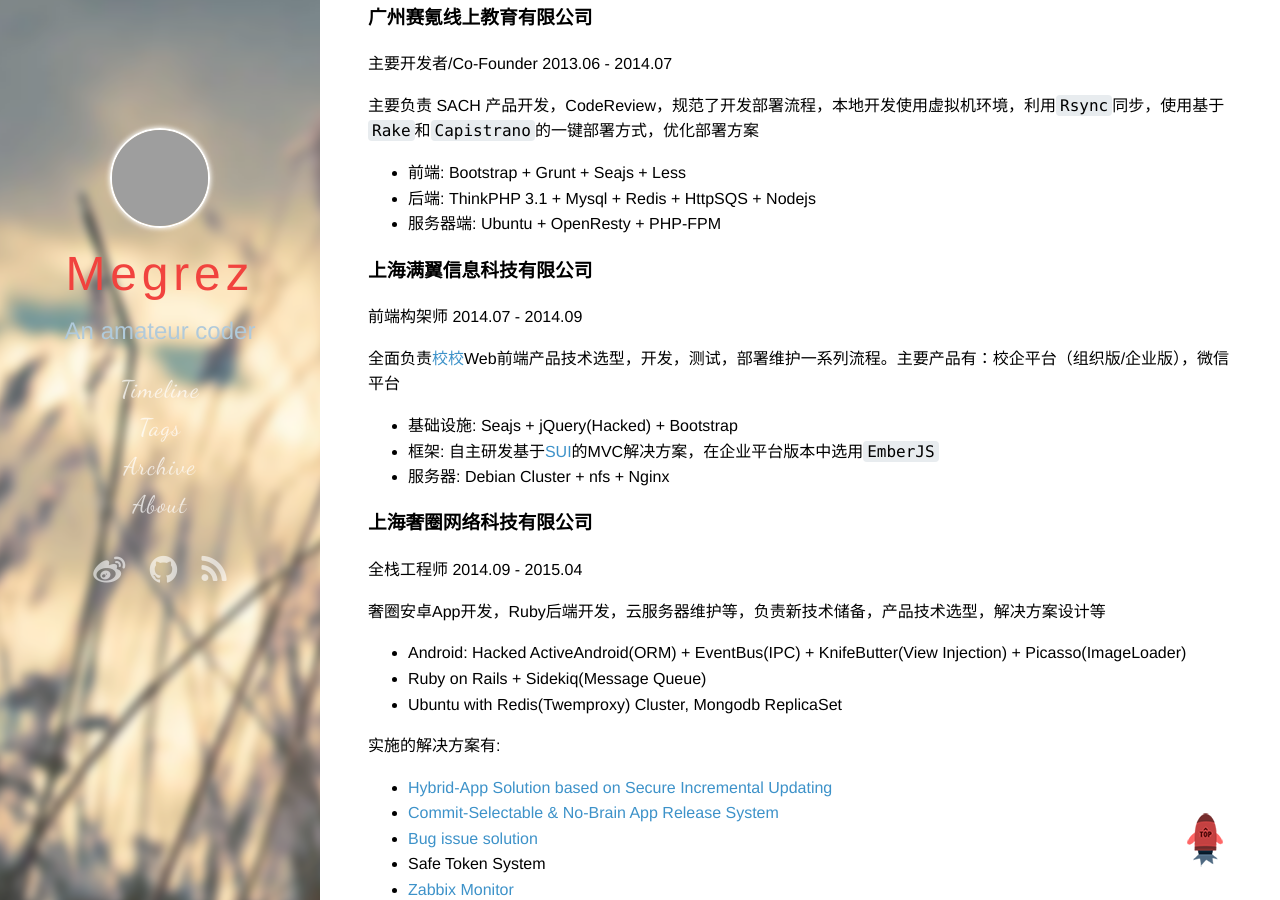
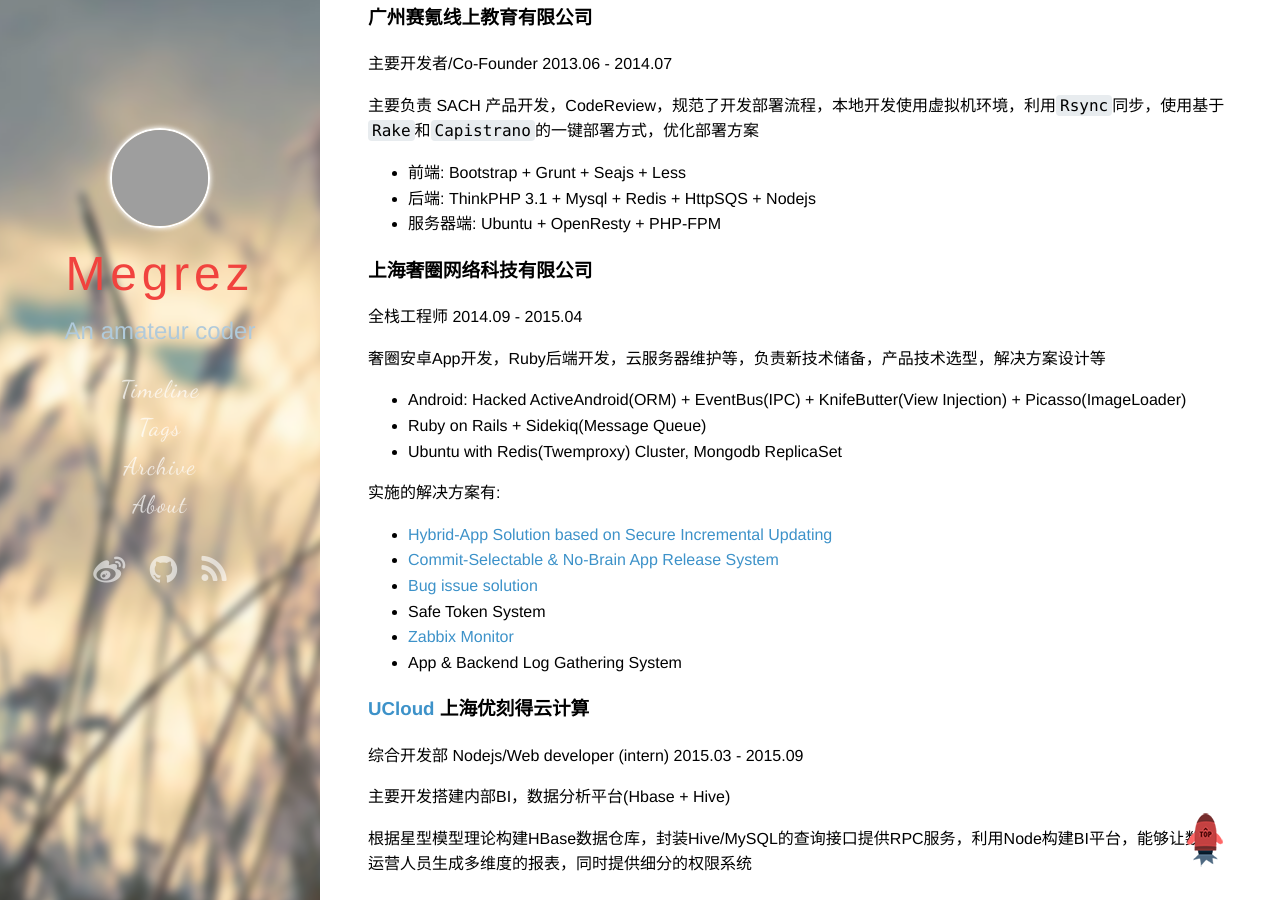
Before and after one commit to lujiajing1126/lujiajing1126.github.com, a Jekyll site: the page built from resume.md, in a window 1280 px wide and 900 px high, scrolled down 819 px. Built offline with Jekyll 4.4.1, drawn with Linux system fonts in a browser that asks for light colours; some web fonts are replaced; comment, search, counter and statistics services are not loaded; grey boxes are pictures that could not be loaded.

Commit message:
remove sth

```diff
--- a/resume.md
+++ b/resume.md
@@ -47,16 +47,6 @@
    - 后端: ThinkPHP 3.1 + Mysql + Redis + HttpSQS + Nodejs
    - 服务器端: Ubuntu + OpenResty + PHP-FPM
 
-### **上海满翼信息科技有限公司**
-
-  前端构架师  2014.07 - 2014.09
-
-  全面负责[校校](http://xiaoxiao.la)Web前端产品技术选型，开发，测试，部署维护一系列流程。主要产品有：校企平台（组织版/企业版），微信平台
-
-   - 基础设施: Seajs + jQuery(Hacked) + Bootstrap
-   - 框架: 自主研发基于[SUI](https://github.com/lujiajing1126/SUI)的MVC解决方案，在企业平台版本中选用`EmberJS`
-   - 服务器: Debian Cluster + nfs + Nginx
-
 ### **上海奢圈网络科技有限公司**
 
   全栈工程师  2014.09 - 2015.04
```
